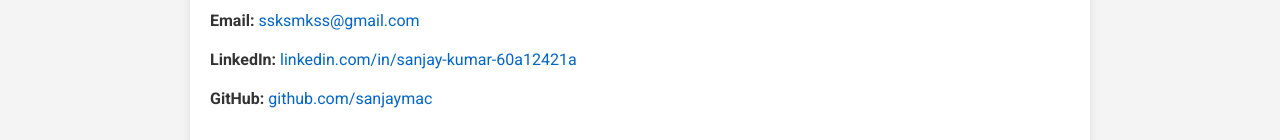
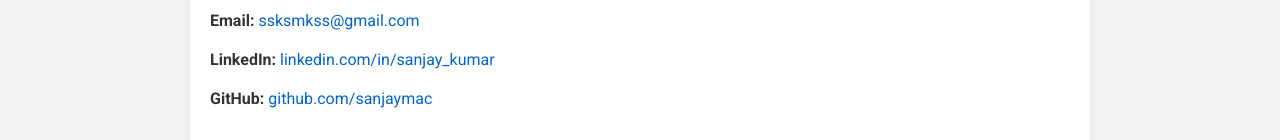
Before and after one commit to sanjaymac/-sanjamac-.github.io, a plain HTML site: page index.html in a window 1280 px wide. Shown: the part 351-491 px from the top of the page. Drawn offline with Linux system fonts and the light colour scheme.

Commit message:
Update index.html

```diff
--- a/index.html
+++ b/index.html
@@ -19,7 +19,7 @@
             <p><strong>Address:</strong> 11/12, MGR Street, Janani Nagar, Malayambakkam, Mangadu, Chennai-600122</p>
             <p><strong>Phone:</strong> +91-8428048099</p>
             <p><strong>Email:</strong> <a href="mailto:ssksmkss@gmail.com">ssksmkss@gmail.com</a></p>
-            <p><strong>LinkedIn:</strong> <a href="https://www.linkedin.com/in/sanjay-kumar-60a12421a" target="_blank" rel="noopener noreferrer">linkedin.com/in/sanjay-kumar-60a12421a</a></p>
+            <p><strong>LinkedIn:</strong> <a href="https://www.linkedin.com/in/sanjay-kumar-60a12421a" target="_blank" rel="noopener noreferrer">linkedin.com/in/sanjay_kumar</a></p>
             <p><strong>GitHub:</strong> <a href="https://github.com/sanjaymac" target="_blank" rel="noopener noreferrer">github.com/sanjaymac</a></p>
         </section>
 
```
